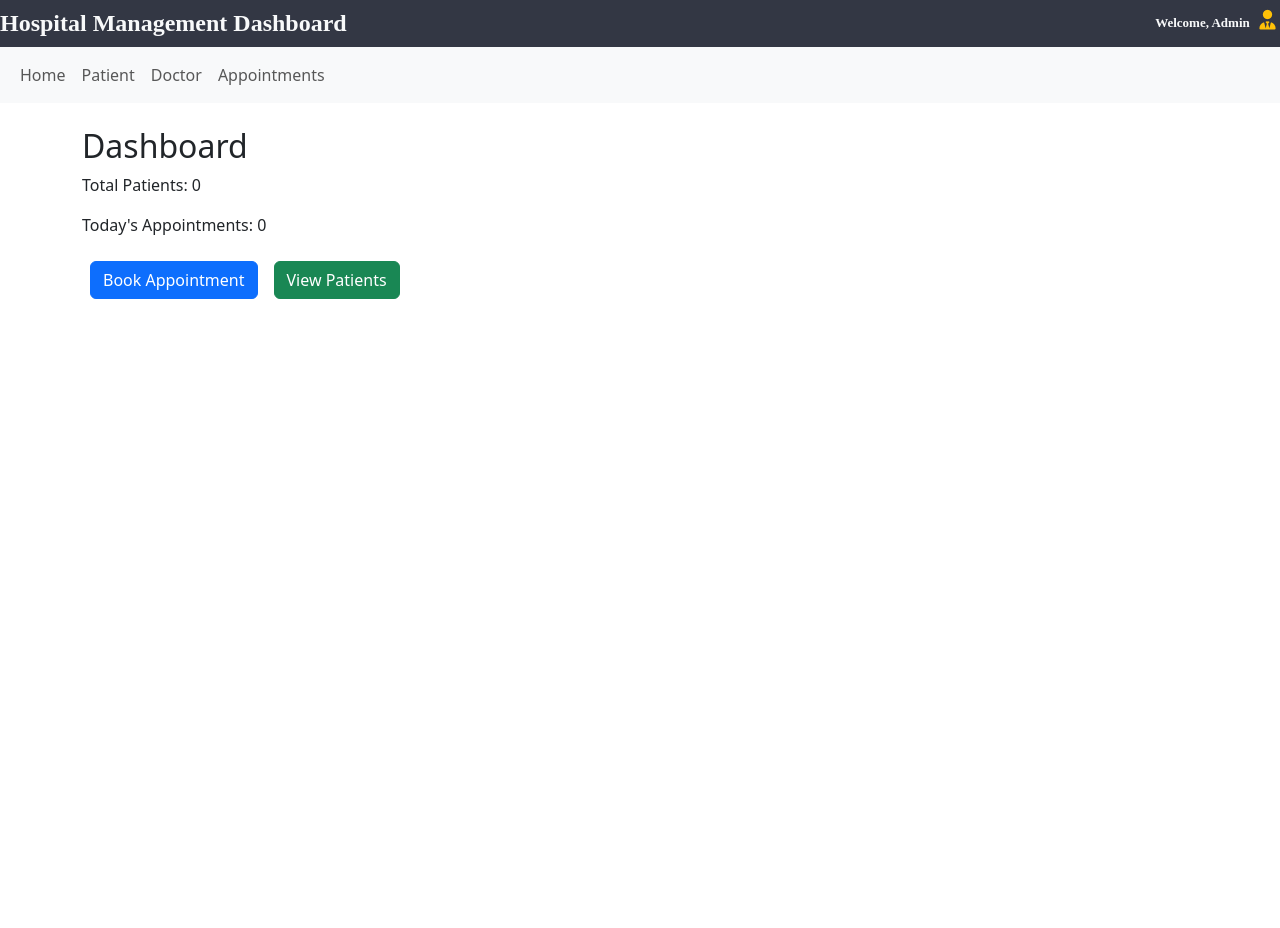
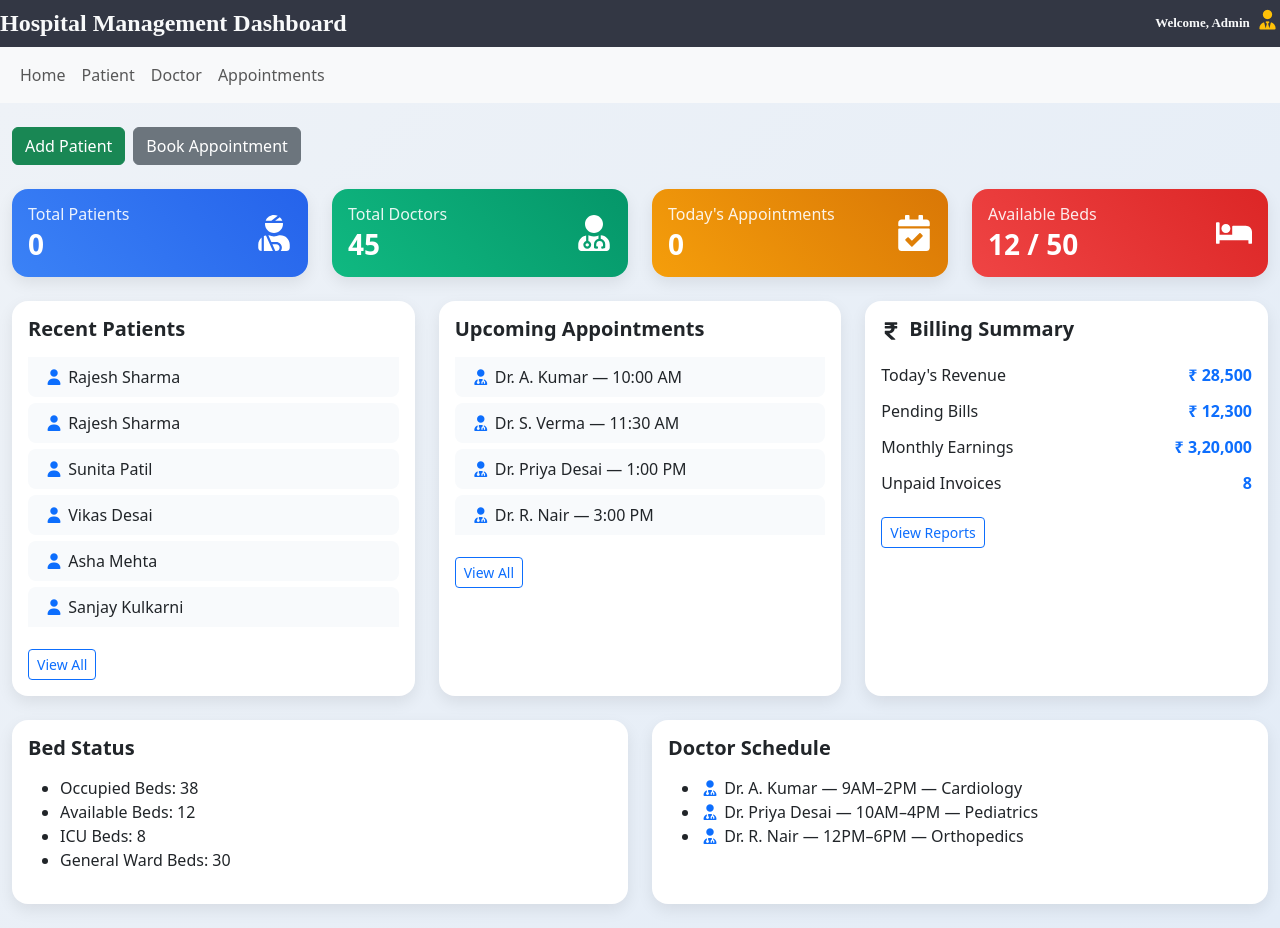
Before and after one commit to PrajwalKale-0612/hospital-management, a React (Create React App) app: page /dashboard in a window 1280 px wide. Before the commit the page ends 800 px from the top, so only its background shows below. Built offline with nearby package versions, Linux system fonts and the light colour scheme.

Commit message:
Update HospitalDashboard.js

```diff
--- a/src/components/HospitalDashboard.js
+++ b/src/components/HospitalDashboard.js
@@ -1,41 +1,221 @@
-import React, { useEffect, useState } from "react";
+import React from "react";
+import { useEffect, useState } from "react";
+import { Outlet } from "react-router-dom";
 import { Link } from "react-router-dom";
 import "bootstrap/dist/css/bootstrap.min.css";
 import "./HospitalDashboard.css";
+import {
+    FaUserInjured,
+    FaUserMd,
+    FaCalendarCheck,
+    FaBed,
+    FaRupeeSign,
+} from "react-icons/fa";
 
 export default function HospitalDashboard() {
-
     const [todayCount, setTodayCount] = useState(0);
-    const [totalPatients, setTotalPatients] = useState(0);
 
     useEffect(() => {
         const data = JSON.parse(localStorage.getItem("appointments")) || [];
+
         const today = new Date().toISOString().split("T")[0];
+        // format: YYYY-MM-DD
+
         const todaysAppointments = data.filter(a => a.date === today);
+
         setTodayCount(todaysAppointments.length);
     }, []);
 
-    useEffect(() => {
-        const patients = JSON.parse(localStorage.getItem("patients")) || [];
-        setTotalPatients(patients.length);
-    }, []);
+
+    const [totalPatients, setTotalPatients] = useState(0);
+
+  useEffect(() => {
+    const updatePatientCount = () => {
+      const patients = JSON.parse(localStorage.getItem("patients")) || [];
+      setTotalPatients(patients.length);
+    };
+
+    updatePatientCount(); // first load
+
+    // 🔥 auto update without refresh
+    window.addEventListener("storage", updatePatientCount);
+    window.addEventListener("focus", updatePatientCount);
+
+    return () => {
+      window.removeEventListener("storage", updatePatientCount);
+      window.removeEventListener("focus", updatePatientCount);
+    };
+  }, []);
 
     return (
-        <div className="container mt-4">
+        <div className="dashboard container-fluid py-4">
+            {/* Header */}
+            <div className="d-flex justify-content-between align-items-center mb-4 flex-wrap gap-2">
+                {/* <h2 className="fw-bold m-0">Hospital Management Dashboard</h2> */}
+                <div>
+                    <button className="btn btn-success me-2">Add Patient</button>
+                    <Link to="\AppointmentForm">
+                    <button className="btn btn-secondary">Book Appointment</button>
+                    </Link>
+                </div>
+            </div>
 
-            <h2>Dashboard</h2>
+            {/* Stat Cards */}
+            <div className="row g-4 mb-4">
+                <div className="col-md-6 col-lg-3">
+                    <div className="card stat-card patients h-100">
+                        <div className="card-body d-flex justify-content-between align-items-center">
+                            <div>
+                                <h6>Total Patients</h6>
+                                <h3>{totalPatients}</h3>
+                            </div>
+                            <FaUserInjured size={36} />
+                        </div>
+                    </div>
+                </div>
 
-            <p>Total Patients: {totalPatients}</p>
-            <p>Today's Appointments: {todayCount}</p>
+                <div className="col-md-6 col-lg-3">
+                    <div className="card stat-card doctors h-100">
+                        <div className="card-body d-flex justify-content-between align-items-center">
+                            <div>
+                                <h6>Total Doctors</h6>
+                                <h3>45</h3>
+                            </div>
+                            <FaUserMd size={36} />
+                        </div>
+                    </div>
+                </div>
 
-            <Link to="/appointmentform">
-                <button className="btn btn-primary m-2">Book Appointment</button>
-            </Link>
+                <div className="col-md-6 col-lg-3">
+                    <div className="card stat-card appointments h-100">
+                        <div className="card-body d-flex justify-content-between align-items-center">
+                            <div>
+                                <h6>Today's Appointments</h6>
+                                <h3>{todayCount}</h3>
+                            </div>
+                            <FaCalendarCheck size={36} />
+                        </div>
+                    </div>
+                </div>
 
-            <Link to="/patient">
-                <button className="btn btn-success m-2">View Patients</button>
-            </Link>
+                <div className="col-md-6 col-lg-3">
+                    <div className="card stat-card beds h-100">
+                        <div className="card-body d-flex justify-content-between align-items-center">
+                            <div>
+                                <h6>Available Beds</h6>
+                                <h3>12 / 50</h3>
+                            </div>
+                            <FaBed size={36} />
+                        </div>
+                    </div>
+                </div>
+            </div>
 
+            {/* Middle Section */}
+            <div className="row g-4 mb-4">
+                {/* Recent Patients */}
+                <div className="col-lg-4">
+                    <div className="card h-100">
+                        <div className="card-body">
+                            <h5 className="card-title">Recent Patients</h5>
+                            <ul className="list-group list-group-flush">
+                                <li className="list-group-item"><i className="fa-solid fa-user text-primary"></i> Rajesh Sharma</li>
+                                <li className="list-group-item"><i className="fa-solid fa-user text-primary"></i> Rajesh Sharma</li>
+                                <li className="list-group-item"><i className="fa-solid fa-user text-primary"></i> Sunita Patil</li>
+                                <li className="list-group-item"><i className="fa-solid fa-user text-primary"></i> Vikas Desai</li>
+                                <li className="list-group-item"><i className="fa-solid fa-user text-primary"></i> Asha Mehta</li>
+                                <li className="list-group-item"><i className="fa-solid fa-user text-primary"></i> Sanjay Kulkarni</li>
+                            </ul>
+
+                        <Link to="\patient">
+                            <button className="btn btn-sm btn-outline-primary mt-3">
+                                View All
+                            </button>
+                        </Link>
+                        </div>
+                    </div>
+                </div>
+
+                {/* Appointments */}
+                <div className="col-lg-4">
+                    <div className="card h-100">
+                        <div className="card-body">
+                            <h5 className="card-title">Upcoming Appointments</h5>
+                            <ul className="list-group list-group-flush">
+                                <li className="list-group-item"><i className="fas fa-user-md text-primary"></i> Dr. A. Kumar — 10:00 AM</li>
+                                <li className="list-group-item"><i className="fas fa-user-md text-primary"></i> Dr. S. Verma — 11:30 AM</li>
+                                <li className="list-group-item"><i className="fas fa-user-md text-primary"></i> Dr. Priya Desai — 1:00 PM</li>
+                                <li className="list-group-item"><i className="fas fa-user-md text-primary"></i> Dr. R. Nair — 3:00 PM</li>
+                            </ul>
+                            <button className="btn btn-sm btn-outline-primary mt-3">
+                                View All
+                            </button>
+                        </div>
+                    </div>
+                </div>
+
+                {/* Billing */}
+                <div className="col-lg-4">
+                    <div className="card h-100">
+                        <div className="card-body">
+                            <h5 className="card-title">
+                                <FaRupeeSign className="me-2" />
+                                Billing Summary
+                            </h5>
+                            <div className="info-row">
+                                <span>Today's Revenue</span>
+                                <strong>₹ 28,500</strong>
+                            </div>
+                            <div className="info-row">
+                                <span>Pending Bills</span>
+                                <strong>₹ 12,300</strong>
+                            </div>
+                            <div className="info-row">
+                                <span>Monthly Earnings</span>
+                                <strong>₹ 3,20,000</strong>
+                            </div>
+                            <div className="info-row">
+                                <span>Unpaid Invoices</span>
+                                <strong>8</strong>
+                            </div>
+                            <button className="btn btn-sm btn-outline-primary mt-3">
+                                View Reports
+                            </button>
+                        </div>
+                    </div>
+                </div>
+            </div>
+
+            {/* Bottom Section */}
+            <div className="row g-4">
+                <div className="col-lg-6">
+                    <div className="card h-100">
+                        <div className="card-body">
+                            <h5 className="card-title">Bed Status</h5>
+                            <ul>
+                                <li>Occupied Beds: 38</li>
+                                <li>Available Beds: 12</li>
+                                <li>ICU Beds: 8</li>
+                                <li>General Ward Beds: 30</li>
+                            </ul>
+                        </div>
+                    </div>
+                </div>
+
+                <div className="col-lg-6">
+                    <div className="card h-100">
+                        <div className="card-body">
+                            <h5 className="card-title">Doctor Schedule</h5>
+                            <ul>
+                                <li ><i className="fas fa-user-md text-primary"></i> Dr. A. Kumar — 9AM–2PM — Cardiology</li>
+                                <li><i className="fas fa-user-md text-primary"></i> Dr. Priya Desai — 10AM–4PM — Pediatrics</li>
+                                <li><i className="fas fa-user-md text-primary"></i> Dr. R. Nair — 12PM–6PM — Orthopedics</li>
+                            </ul>
+                        </div>
+                    </div>
+                </div>
+            </div>
+            <Outlet/>
         </div>
     );
 }
```
